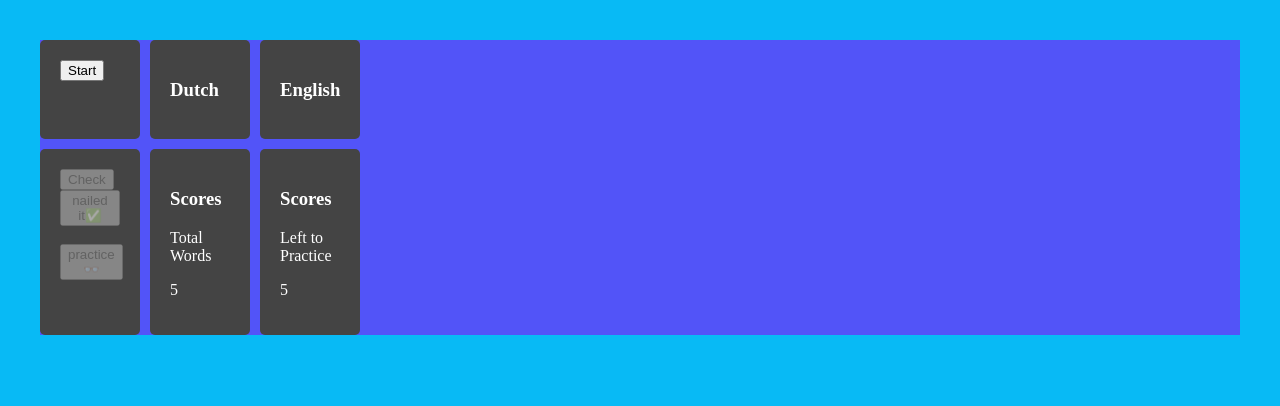
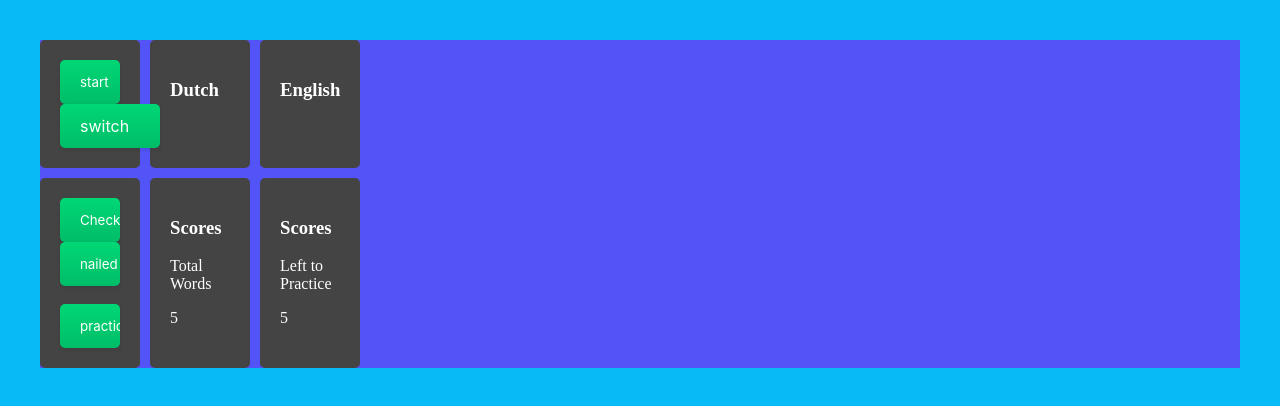
Before and after one commit to ottovos/PracticeWords, a plain HTML site: page index.html in a window 1280 px wide. Drawn offline with Linux system fonts and the light colour scheme.

Commit message:
ADD_Switch_feature

```diff
--- a/index.html
+++ b/index.html
@@ -10,11 +10,12 @@
   <body>
     <div class="container">
     <div class="column" id="column1">
-      <button class="btn start">Start</button>
-      <button class="btn home">home🏠</button>
+      <button class="btn start">start</button>
+      <button class="btn home">again🏠</button>
+      <buttom class="btn switch">switch</button>
     </div>
     <div class="column" id="column2">
-      <h3 class="columnHeader" id="language1">Dutch</h3>
+      <h3 class="columnHeader"  id="language1">Dutch</h3>
       <p class="word" id="word1">Kerstboom</p>
     </div>
       <div class="column" id="column3">
--- a/script.js
+++ b/script.js
@@ -9,12 +9,17 @@ const btnCheck = document.querySelector('.check');
 const btnGotit = document.querySelector('.gotit');
 const btnPract = document.querySelector('.practice');
 const btnHome = document.querySelector('.home');
+const btnSwitch = document.querySelector('.switch');
 const totalWords = document.getElementById('totalWords');
 const practWords = document.getElementById('practiceWords');
+let language1 = document.getElementById('language1');
+let language2 = document.getElementById('language2');
 
 //ARRAYS
-const arrLanguage1 = ['kerstboom', 'snelweg', 'pannenkoek', 'auto', 'friet'];
-const arrLanguage2 = ['christmas tree', 'highway', 'pancake', 'car', 'fries'];
+let arrLanguage1 = ['kerstboom', 'snelweg', 'pannenkoek', 'auto', 'friet'];
+let arrLanguage2 = ['christmas tree', 'highway', 'pancake', 'car', 'fries'];
+// let tempArrLang1 = arrLanguage1;
+// let tempArrLang2 = arrLanguage2;
 
 //initialization  phase
 const init = function () {
@@ -31,6 +36,26 @@ const init = function () {
 };
 
 init();
+
+const changeLang = function () {
+  console.log('switch button works');
+  console.log(language1, language2);
+
+  let tempLang;
+  tempLang = language1.textContent;
+  language1.textContent = language2.textContent;
+  language2.textContent = tempLang;
+  console.log(language1, language2);
+  console.log(arrLanguage1);
+  // [language1.textContent, language2.textContent] = [
+  //   language2.textContent,
+  //   language1.textContent,
+  // ];
+  [arrLanguage1, arrLanguage2] = [arrLanguage2, arrLanguage1];
+  console.log(arrLanguage1);
+};
+
+btnSwitch.addEventListener('click', changeLang);
 
 //start button function
 const start = function () {
--- a/style.css
+++ b/style.css
@@ -11,6 +11,39 @@ body {
   grid-gap: 10px;
   background-color: rgb(82, 84, 248);
   color: rgb(104, 101, 238);
+}
+
+/* CSS */
+.btn {
+  background-color: initial;
+  background-image: linear-gradient(-180deg, #00d775, #00bd68);
+  border-radius: 5px;
+  box-shadow: rgba(0, 0, 0, 0.1) 0 2px 4px;
+  color: #ffffff;
+  cursor: pointer;
+  display: inline-block;
+  font-family: Inter, -apple-system, system-ui, Roboto, 'Helvetica Neue', Arial,
+    sans-serif;
+  height: 44px;
+  line-height: 44px;
+  outline: 0;
+  overflow: hidden;
+  padding: 0 20px;
+  pointer-events: auto;
+  position: relative;
+  text-align: left;
+  touch-action: manipulation;
+  user-select: none;
+  -webkit-user-select: none;
+  vertical-align: top;
+  white-space: nowrap;
+  width: 100%;
+  z-index: 9;
+  border: 0;
+}
+
+.btn:hover {
+  background: #00bd68;
 }
 
 .column {
```
